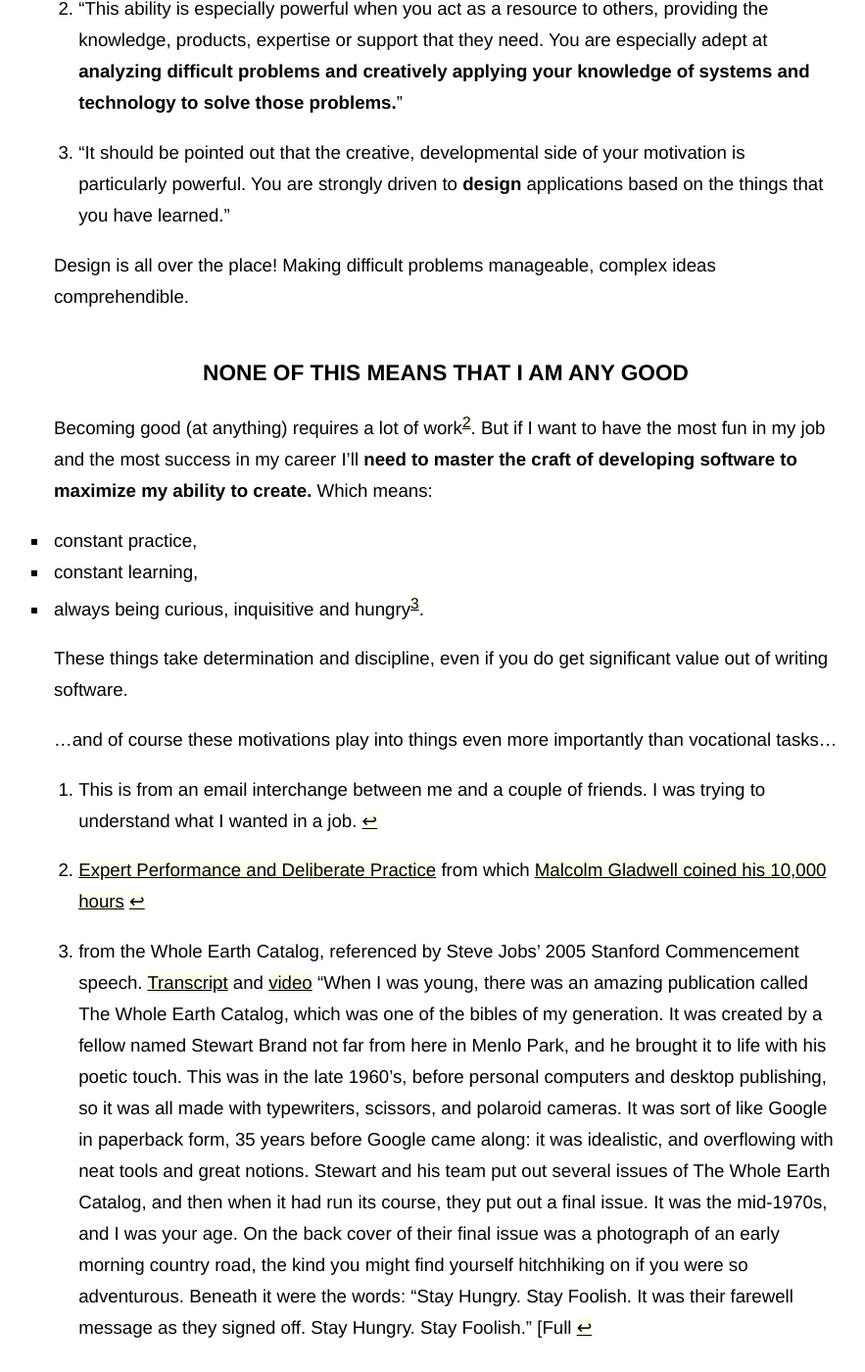
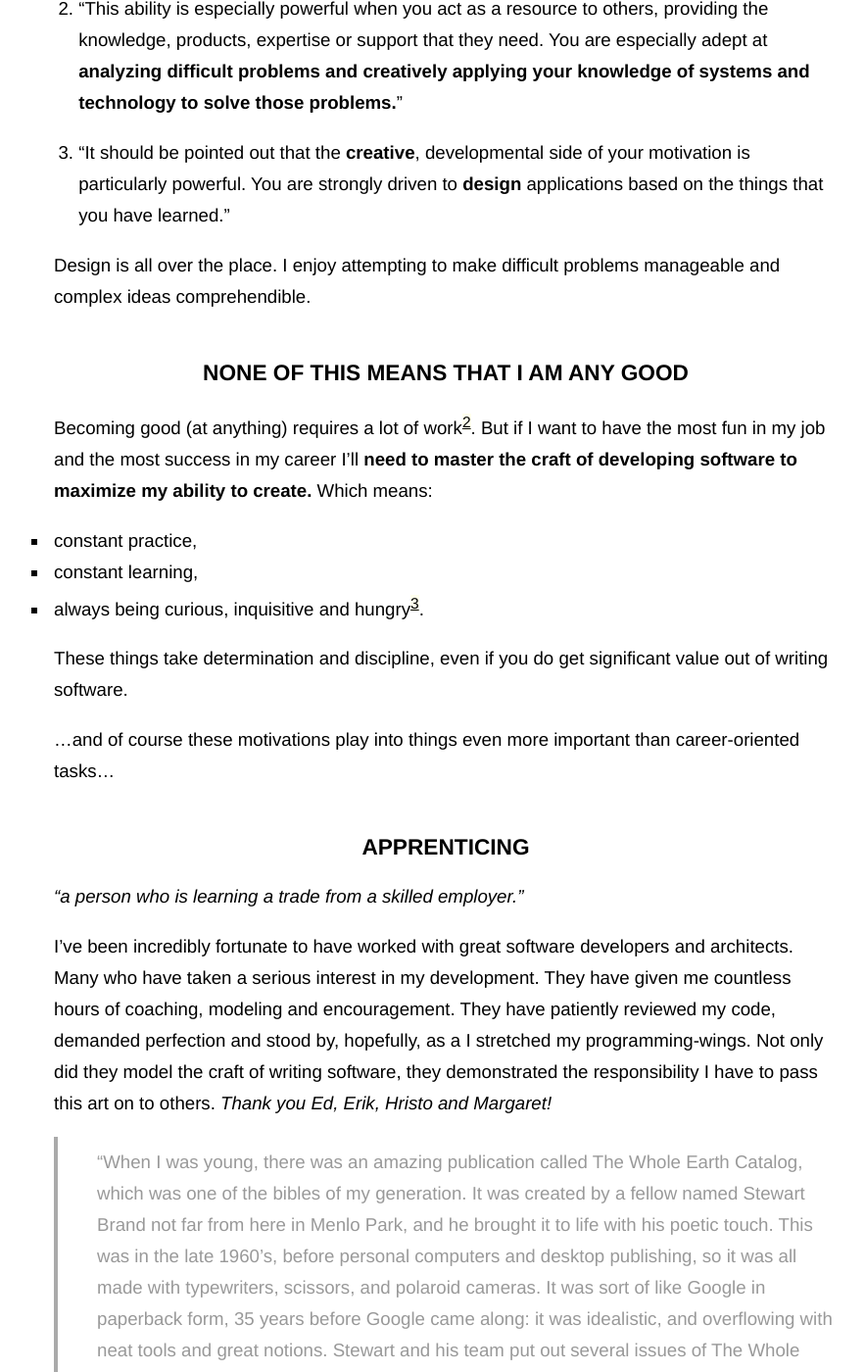
Before and after one commit to banderson623/banderson623.github.com, a Jekyll site: the page built from _posts/2013-05-24-motivation.md, in a window 1280 px wide and 1400 px high, scrolled down 1550 px. Shown: the whole window at 98% size, without its empty margins (185-1068 px from the left). Built offline with Jekyll 4.4.1, drawn with Linux system fonts in a browser that asks for light colours; some of the changed text lies outside the part shown.

Commit message:
fixed a few typos and added a section about apprenticing.

```diff
--- a/_posts/2013-05-24-motivation.md
+++ b/_posts/2013-05-24-motivation.md
@@ -22,9 +22,9 @@ and Purpose. Now I am not sure that this is true for everyone, but I suspect tha
 
 ## Clarifying my Motivations
 
-Last year I went through a process with [SIMA International](http://www.simainternational.com/sima.cfm) to  identify my "Motivated Abilities." The results were fascinating. It helped refine how I think about my motivations. There was nothing that was shocking. 33 years of living has produced a rough understanding of who I am. I generally know what I am good at. Where I stink (and what areas of my life I still desperately need help).
+Last year I went through a process with [SIMA International](http://www.simainternational.com/sima.cfm) to  identify my "Motivated Abilities." The results were fascinating. It helped refine how I think about my motivations. There was nothing that was shocking. After 33 years of living, I have a rough understanding of who I am. I generally know what I am good at and where I stink (and what areas of my life I still desperately need help).
 
-The result of going through the SIMA process is the production of a Motivated Abilities Pattern (MAP). The MAP is a twenty-some page explanation of what motivates me. It was not produced my a computer program based on a multiple choice test. I had to write and talk about myself. I wrote a couple dozen pages about events that I found made me happy, from childhood to the present. I had an interview with a real human and shared the enjoyable moments of my life with them. (It was actually a lot of fun to do!)
+The result of going through the SIMA process is the production of a Motivated Abilities Pattern (MAP). The MAP is a twenty-some page explanation of what motivates me. It was not produced by a computer program or  multiple choice test. I had to write and talk about myself. I wrote a couple dozen pages about events that I found made me happy &mdash; from childhood to the present. I had an interview with a real human and shared the enjoyable moments of my life with them. (It was actually a lot of fun to do!)
 
 I might upload the full document, but for now I am going to post summaries of the three main motivators:
 
@@ -32,9 +32,9 @@ I might upload the full document, but for now I am going to post summaries of th
 
 2. "This ability is especially powerful when you act as a resource to others, providing the knowledge, products, expertise or support that they need. You are especially adept at **analyzing difficult problems and creatively applying your knowledge of systems and technology to solve those problems.**"
 
-3. "It should be pointed out that the creative, developmental side of your motivation is particularly powerful. You are strongly driven to **design** applications based on the things that you have learned."
+3. "It should be pointed out that the **creative**, developmental side of your motivation is particularly powerful. You are strongly driven to **design** applications based on the things that you have learned."
 
-Design is all over the place! Making difficult problems manageable, complex ideas comprehendible.
+Design is all over the place. I enjoy attempting to make difficult problems manageable and complex ideas comprehendible.
 
 ## None of this means that I am any good
 
@@ -45,10 +45,16 @@ Becoming good (at anything) requires a lot of work[^2]. But if I want to have th
 
 These things take determination and discipline, even if you do get significant value out of writing software.
 
-...and of course these motivations play into things even more importantly than vocational tasks...
+...and of course these motivations play into things even more important than career-oriented tasks...
+
+## Apprenticing
+_"a person who is learning a trade from a skilled employer."_
+
+I've been incredibly fortunate to have worked with great software developers and architects. Many who have taken a serious interest in my development. They have given me countless hours of coaching, modeling and encouragement. They have patiently reviewed my code, demanded perfection and stood by, hopefully, as a I stretched my programming-wings. Not only did they model the craft of writing software, they demonstrated the responsibility I have to pass this art on to others. _Thank you Ed, Erik, Hristo and Margaret!_
 
 [^1]: This is from an email interchange between me and a couple of friends. I was trying to understand what I wanted in a job.
 
 [^2]: [Expert Performance and Deliberate Practice](http://www.psy.fsu.edu/faculty/ericsson/ericsson.exp.perf.html) from which [Malcolm Gladwell coined his 10,000 hours](http://www.gladwell.com/outliers/outliers_excerpt1.html)
 
-[^3]: from the Whole Earth Catalog, referenced by Steve Jobs' 2005 Stanford Commencement speech. [Transcript](http://www.networkworld.com/community/print/82638) and [video](http://www.youtube.com/watch?v=VHWUCX6osgM)  "When I was young, there was an amazing publication called The Whole Earth Catalog, which was one of the bibles of my generation. It was created by a fellow named Stewart Brand not far from here in Menlo Park, and he brought it to life with his poetic touch. This was in the late 1960's, before personal computers and desktop publishing, so it was all made with typewriters, scissors, and polaroid cameras. It was sort of like Google in paperback form, 35 years before Google came along: it was idealistic, and overflowing with neat tools and great notions. Stewart and his team put out several issues of The Whole Earth Catalog, and then when it had run its course, they put out a final issue. It was the mid-1970s, and I was your age. On the back cover of their final issue was a photograph of an early morning country road, the kind you might find yourself hitchhiking on if you were so adventurous. Beneath it were the words: "Stay Hungry. Stay Foolish. It was their farewell message as they signed off. Stay Hungry. Stay Foolish." [Full
+[^3]: from the Whole Earth Catalog, referenced by Steve Jobs' 2005 Stanford Commencement speech. You can read the [Full transcript](http://www.networkworld.com/community/print/82638) and watch the [video](http://www.youtube.com/watch?v=VHWUCX6osgM). Here is a excerpt:
+> "When I was young, there was an amazing publication called The Whole Earth Catalog, which was one of the bibles of my generation. It was created by a fellow named Stewart Brand not far from here in Menlo Park, and he brought it to life with his poetic touch. This was in the late 1960's, before personal computers and desktop publishing, so it was all made with typewriters, scissors, and polaroid cameras. It was sort of like Google in paperback form, 35 years before Google came along: it was idealistic, and overflowing with neat tools and great notions. Stewart and his team put out several issues of The Whole Earth Catalog, and then when it had run its course, they put out a final issue. It was the mid-1970s, and I was your age. On the back cover of their final issue was a photograph of an early morning country road, the kind you might find yourself hitchhiking on if you were so adventurous. Beneath it were the words: "Stay Hungry. Stay Foolish. It was their farewell message as they signed off. Stay Hungry. Stay Foolish." [Full
```
